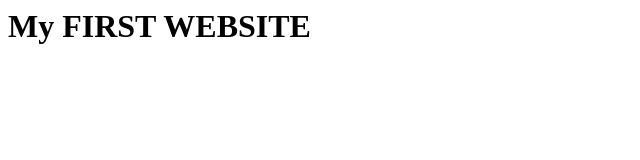
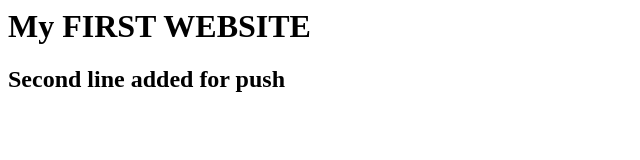
Before and after one commit to 9405436468/FirstRepository, a plain HTML site: page index.html in a window 1280 px wide. Shown: the whole page, without its empty margins (0-640 px from the left). Drawn offline with Linux system fonts and the light colour scheme.

Commit message:
Second commit

```diff
--- a/index.html
+++ b/index.html
@@ -1 +1,2 @@
 <h1>My FIRST WEBSITE</h1>
+<h2>Second line added for push</h2>
```
